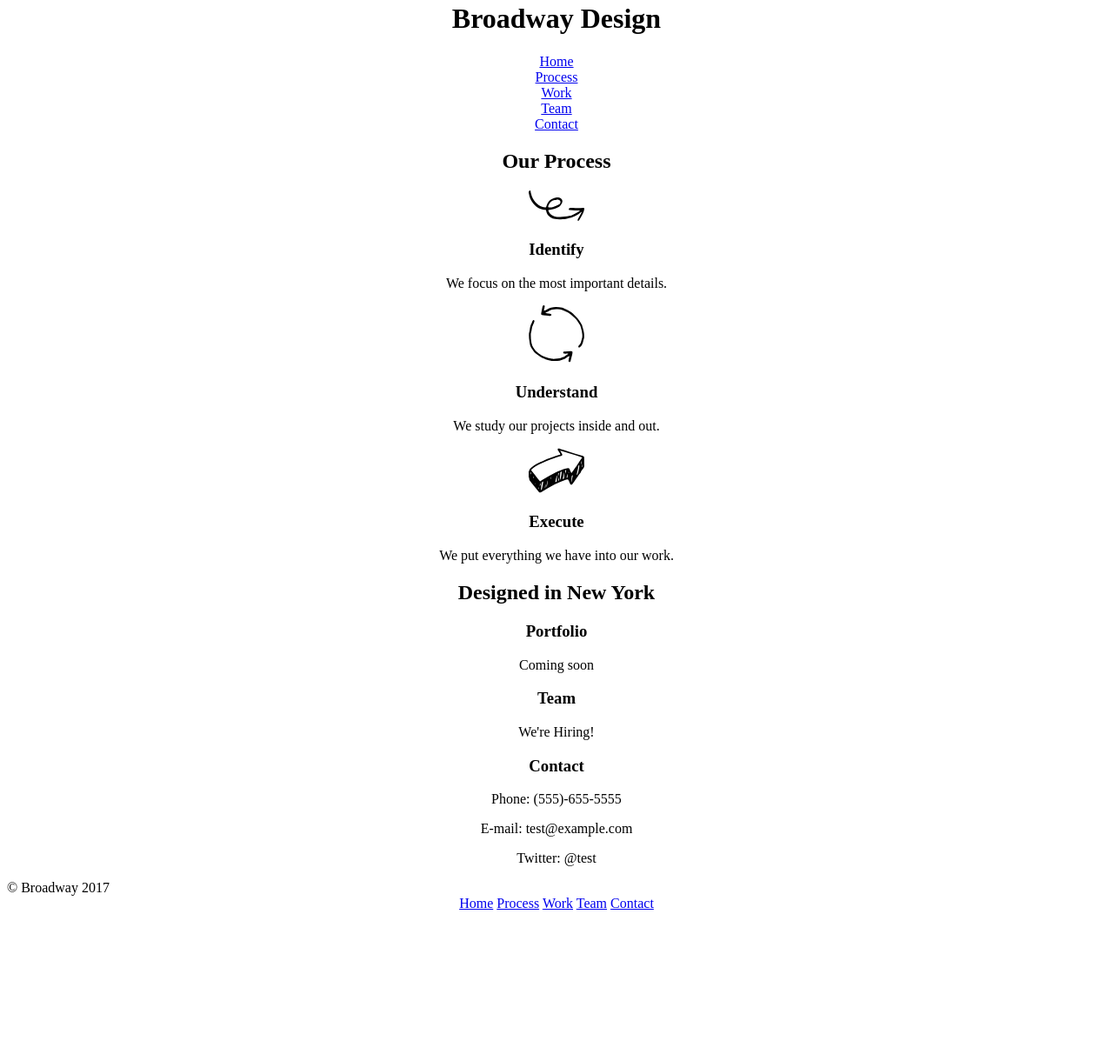
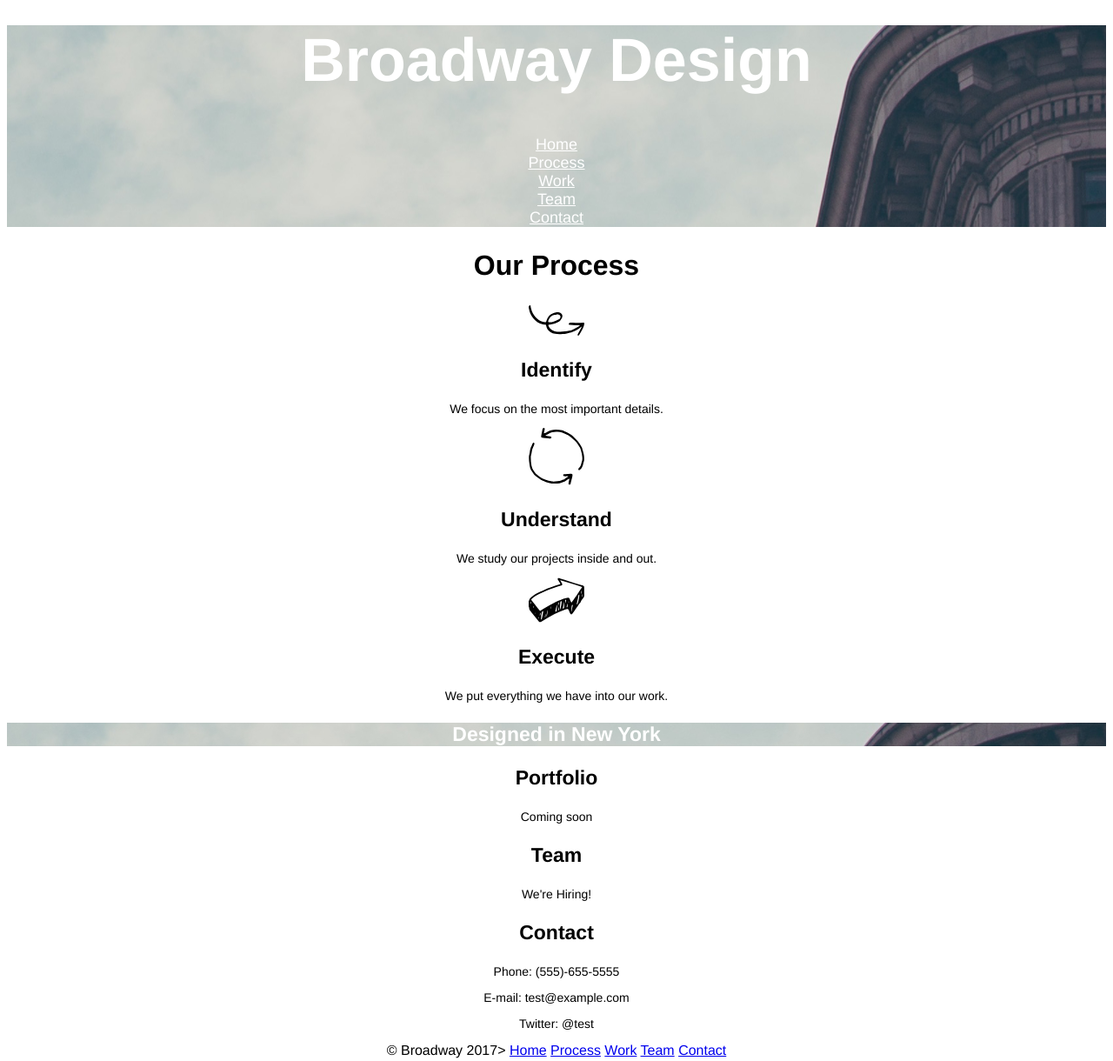
Before and after one commit to catrauth/ctrauth.github.io, a plain HTML site: page Broadway/index.html in a window 1280 px wide. Shown: the part 18-1238 px from the top of the page at 87% size. Before the commit the page ends 1074 px from the top, so only its background shows below. Drawn offline with Linux system fonts and the light colour scheme.

Commit message:
CSS style

```diff
--- a/Broadway/index.html
+++ b/Broadway/index.html
@@ -5,6 +5,7 @@
     <link href="./resources/css/style.css" type="text/css" rel="stylesheet">
     <title>Bdoadway</title>
   </head>
+
   <body>
     <div id="Home">
       <h1>Broadway Design</h1>
@@ -33,7 +34,10 @@
           <p>We put everything we have into our work.</p>
     </div>
 
-    <h2>Designed in New York</h2>
+      <div id="Designed">
+        <h3>Designed in New York</h3>
+      </div>
+
       <div id="Work">
         <h3>Portfolio</h3>
           <p>Coming soon</p>
@@ -51,8 +55,8 @@
         <p>Twitter:  @test</p>
       </div>
 
-      <div id="footer">© Broadway 2017
-        <div id="mwnu"><a href="#Home">Home</a> <a href="#Process">Process</a> <a href="#Work">Work</a> <a href="#Team">Team</a> <a href="#Contact">Contact</a></div>
+      <div> <id="copyright">© Broadway 2017>
+        <id="mwnu"><a href="#Home">Home</a> <a href="#esigned">Process</a> <a href="#Work">Work</a> <a href="#Team">Team</a> <a href="#Contact">Contact</a>
       </div>
     </body>
 </html>
--- a/Broadway/resources/css/style.css
+++ b/Broadway/resources/css/style.css
@@ -1,7 +1,45 @@
-* {text-align: center;
-
+* {
+  font-family: Helvetica;
+  text-align: center;
 }
 
-#footer {text-align: left;
+#Home, #Designed{
+  background-image: url("../images/the-flatiron-building.png");
+  color: white;
+}
 
+h1 {
+  font-size: 70px;
+  font-weight: bold;
 }
+
+nav a {
+  font-size: 18px;
+  color: white;
+}
+
+h2 {
+  font-size: 32px;
+  font-weight: bold;
+}
+
+h3{
+  font-size: 23px;
+  font-weight: bold;
+}
+
+p {
+  font-size: 14px;
+}
+
+
+#copyright {
+  font-size: 11px;
+  background-color: dimgray;
+  color: white;
+  text-align: left;
+}
+
+#menu {
+  text-align: left;
+}
```
Lines whose indentation alone changed are shown as unchanged.
